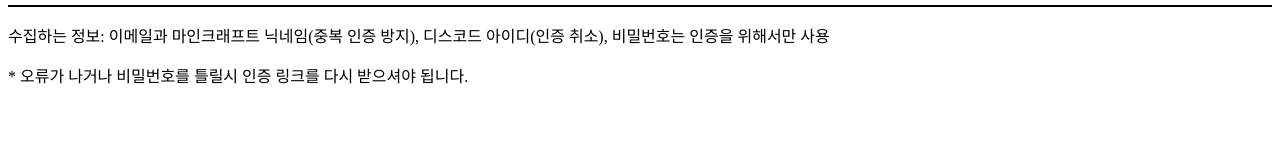
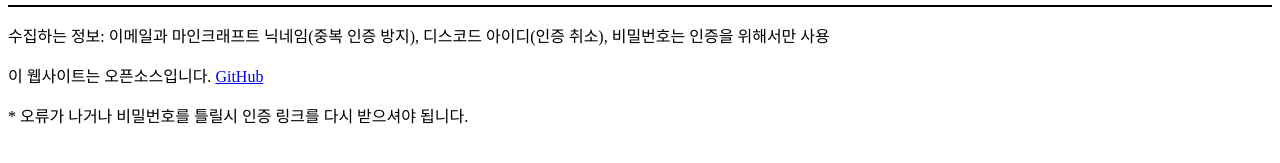
Before and after one commit to skyisle-dev/mojang-verify, a website: page webroot/verify_frm.html in a window 1280 px wide. Shown: the part 159-322 px from the top of the page. Drawn offline with Linux system fonts and the light colour scheme.

Commit message:
Update verify_frm.html

```diff
--- a/webroot/verify_frm.html
+++ b/webroot/verify_frm.html
@@ -26,6 +26,7 @@
     </form>
     <hr color="black">
     <p>수집하는 정보: 이메일과 마인크래프트 닉네임(중복 인증 방지), 디스코드 아이디(인증 취소), 비밀번호는 인증을 위해서만 사용</p>
+    <p>이 웹사이트는 오픈소스입니다. <a href="https://github.com/skyisle-dev/mojang-verify">GitHub </a>
     <p>* 오류가 나거나 비밀번호를 틀릴시 인증 링크를 다시 받으셔야 됩니다.</p>
 </body>
 </html>
```
